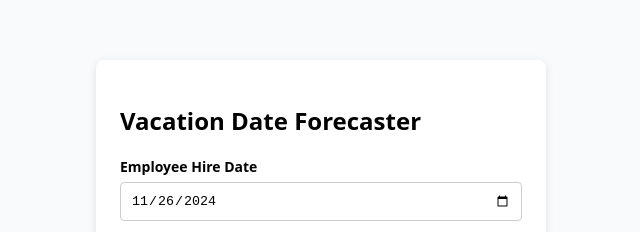
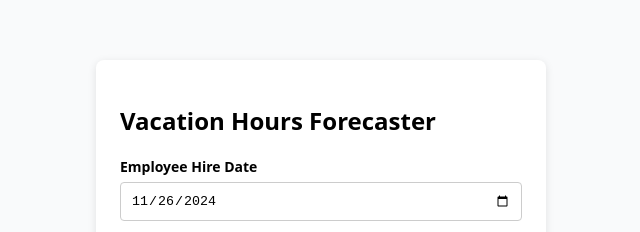
Before and after one commit to RONAM1-X3/RONAVacationHour, a plain HTML site: page index.html in a window 1280 px wide. Shown: the top 232 px of the page, 319-959 px from the left. Drawn offline with Linux system fonts and the light colour scheme.

Commit message:
Update index.html

```diff
--- a/index.html
+++ b/index.html
@@ -18,7 +18,7 @@
 </head>
 <body>
   <div class="card">
-    <h2>Vacation Date Forecaster</h2>
+    <h2>Vacation Hours Forecaster</h2>
 
     <label for="hireDate">Employee Hire Date</label>
     <input type="date" id="hireDate">
```
